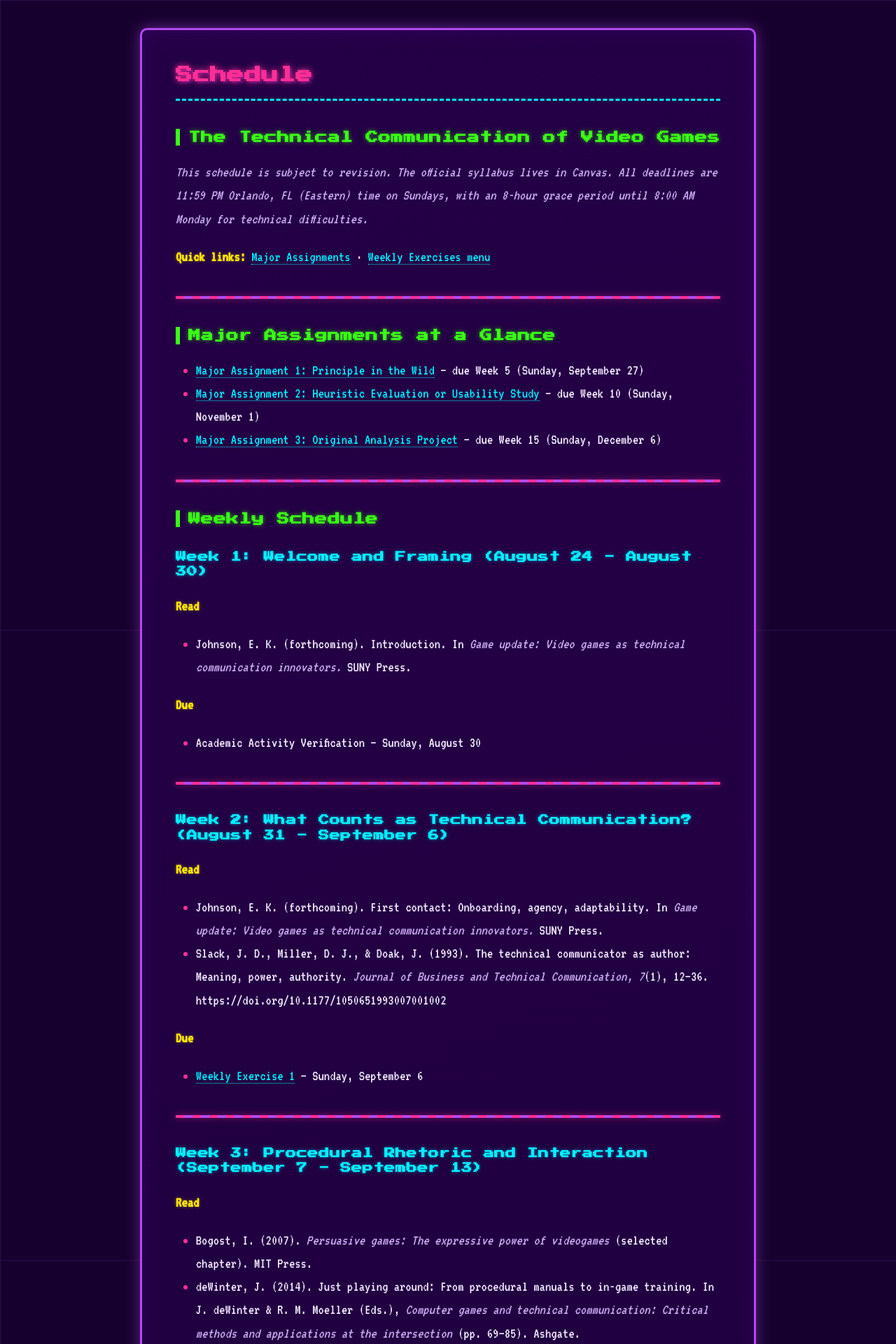
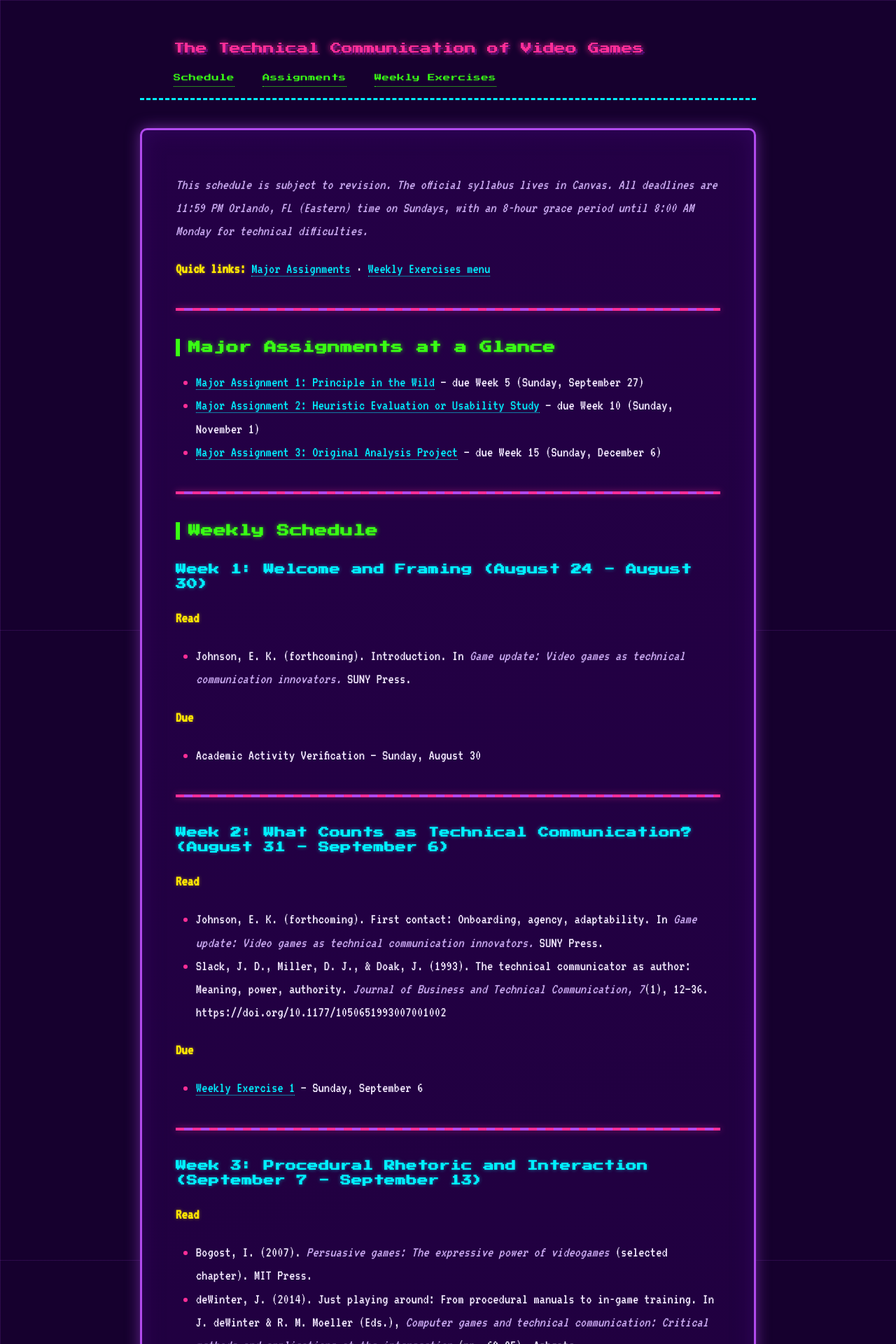
Before and after one commit to ekjphd/TCandGames, a Jekyll site: the page built from index.md, in a window 1280 px wide. Shown: the top 1920 px of the page at 70% size. Built offline with Jekyll 4.4.1, drawn with Linux system fonts in a browser that asks for light colours; our own code applies the rules of GitHub Pages for plain Markdown files.

Commit message:
Add site header and nav to every page via custom layout
- Update default.html: site title (links home) + nav (Schedule,
  Assignments, Weekly Exercises) above content on every page
- Add .site-header/.site-title/.site-nav retro CSS rules to style.css
- Strip redundant H1 and course-name H2 from index.md, assignments.md,
  weekly-exercises.md (layout now provides the site title)
- Rename exercises.md -> weekly-exercises.md; update all internal links

Co-Authored-By: Claude Sonnet 4.6 <noreply@anthropic.com>

```diff
--- a/_layouts/default.html
+++ b/_layouts/default.html
@@ -7,6 +7,14 @@
   <link rel="stylesheet" href="{{ '/style.css' | relative_url }}">
 </head>
 <body>
+  <header class="site-header">
+    <a class="site-title" href="{{ '/index.html' | relative_url }}">The Technical Communication of Video Games</a>
+    <nav class="site-nav">
+      <a href="{{ '/index.html' | relative_url }}">Schedule</a>
+      <a href="{{ '/assignments.html' | relative_url }}">Assignments</a>
+      <a href="{{ '/weekly-exercises.html' | relative_url }}">Weekly Exercises</a>
+    </nav>
+  </header>
   <main>
     {{ content }}
   </main>
--- a/index.md
+++ b/index.md
@@ -39,7 +35,7 @@
 
 **Due**
 
-- [Weekly Exercise 1](exercises.md) — Sunday, September 6
+- [Weekly Exercise 1](weekly-exercises.md) — Sunday, September 6
 
 ---
 
@@ -52,7 +48,7 @@
 
 **Due**
 
-- [Weekly Exercise 2](exercises.md) — Sunday, September 13
+- [Weekly Exercise 2](weekly-exercises.md) — Sunday, September 13
 
 ---
 
@@ -65,7 +61,7 @@
 
 **Due**
 
-- [Weekly Exercise 3](exercises.md) — Sunday, September 20
+- [Weekly Exercise 3](weekly-exercises.md) — Sunday, September 20
 
 ---
 
@@ -105,7 +101,7 @@
 
 **Due**
 
-- [Weekly Exercise 4](exercises.md) — Sunday, October 11
+- [Weekly Exercise 4](weekly-exercises.md) — Sunday, October 11
 
 ---
 
@@ -119,7 +115,7 @@
 
 **Due**
 
-- [Weekly Exercise 5](exercises.md): Draft and justify a heuristic set for your Major Assignment 2 system — Sunday, October 18
+- [Weekly Exercise 5](weekly-exercises.md): Draft and justify a heuristic set for your Major Assignment 2 system — Sunday, October 18
 
 ---
 
@@ -134,7 +130,7 @@
 
 **Due**
 
-- [Weekly Exercise 6](exercises.md) — Sunday, October 25
+- [Weekly Exercise 6](weekly-exercises.md) — Sunday, October 25
 
 ---
 
@@ -172,7 +168,7 @@
 
 **Due**
 
-- [Weekly Exercise 7](exercises.md) — Sunday, November 15
+- [Weekly Exercise 7](weekly-exercises.md) — Sunday, November 15
 
 ---
 
@@ -184,7 +180,7 @@
 
 **Due**
 
-- [Weekly Exercise 8](exercises.md) — Sunday, November 22
+- [Weekly Exercise 8](weekly-exercises.md) — Sunday, November 22
 
 ---
 
--- a/style.css
+++ b/style.css
@@ -246,6 +246,57 @@ tr:hover td {
   background: var(--neon-magenta);
 }
 
+/* ---- Site header and navigation ---- */
+.site-header {
+  max-width: 880px;
+  margin: 2rem auto 0;
+  padding: 1.5rem 3rem 1rem;
+  border-bottom: 3px dashed var(--neon-cyan);
+}
+
+.site-title {
+  display: block;
+  font-family: 'Press Start 2P', monospace;
+  font-size: 1rem;
+  color: var(--neon-magenta);
+  text-shadow:
+    0 0 8px var(--neon-magenta),
+    3px 3px 0 var(--bg-panel-2);
+  text-decoration: none;
+  border-bottom: none;
+  margin-bottom: 1.25rem;
+  line-height: 1.7;
+}
+
+.site-title:hover {
+  color: var(--neon-cyan);
+  text-shadow: 0 0 10px var(--neon-cyan);
+  border-bottom: none;
+}
+
+.site-nav {
+  display: flex;
+  gap: 2.5rem;
+  flex-wrap: wrap;
+}
+
+.site-nav a {
+  font-family: 'Press Start 2P', monospace;
+  font-size: 0.65rem;
+  color: var(--neon-green);
+  text-decoration: none;
+  border-bottom: 1px dotted var(--neon-green);
+  padding-bottom: 3px;
+  letter-spacing: 0.5px;
+  transition: all 0.15s ease;
+}
+
+.site-nav a:hover {
+  color: var(--neon-magenta);
+  border-bottom: 1px solid var(--neon-magenta);
+  text-shadow: 0 0 8px var(--neon-magenta);
+}
+
 /* ---- Responsive ---- */
 @media (max-width: 720px) {
   .markdown-body, main, .container, article, #content {
```
Also changed, not shown: other parts of index.md (+1 -5 lines), assignments.md (+0 -4 lines), weekly-exercises.md (renamed from exercises.md, +0 -4 lines).
